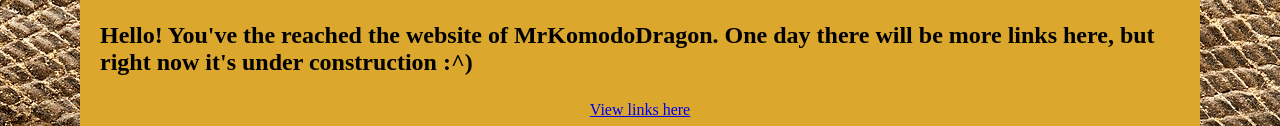
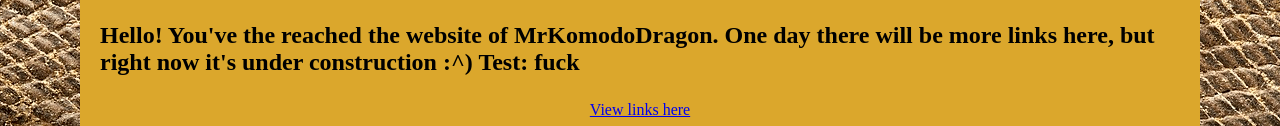
Before and after one commit to MrKomodoDragon/mrkomododragon.github.io, a plain HTML site: page index.html in a window 1280 px wide. Shown: the part 297-423 px from the top of the page. Drawn offline with Linux system fonts and the light colour scheme.

Commit message:
Update index.html

```diff
--- a/index.html
+++ b/index.html
@@ -46,6 +46,8 @@
             Hello! You've the reached the website of MrKomodoDragon. One day
             there will be more links here, but right now it's under construction
             :^)
+
+            Test: fuck
         </h2>
         <a href="links.html">View links here</a>
     </div>
```
